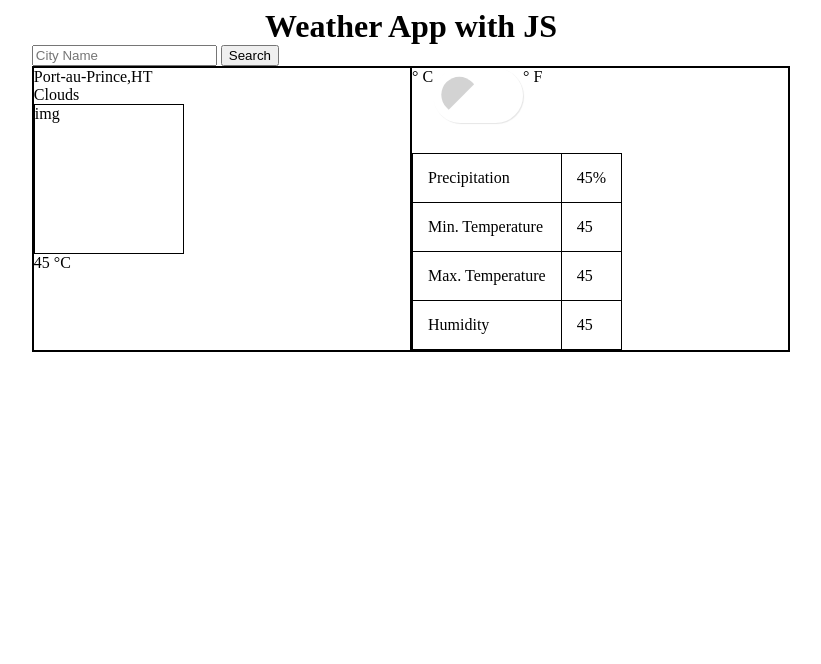
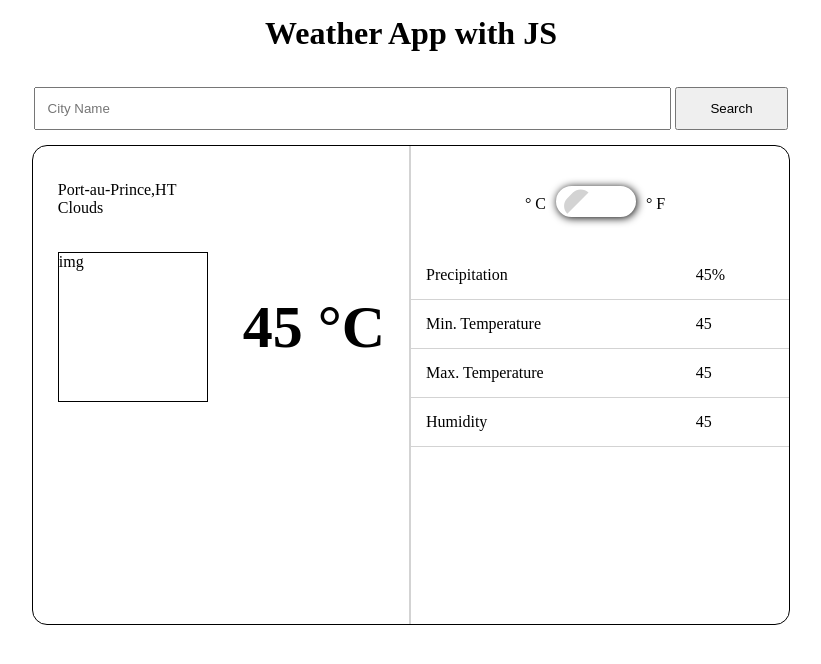
Before and after one commit to RoodzFernando/weather-app-js, a plain HTML site: page index.html in a window 1280 px wide. Shown: the whole page, without its empty margins (229-1050 px from the left). Drawn offline with Linux system fonts and the light colour scheme; no server answers.

Commit message:
Add more style

```diff
--- a/index.html
+++ b/index.html
@@ -21,8 +21,10 @@
         <div class="weather-info item">
             <span id="cityName">Port-au-Prince</span>,<span id="city-code">HT</span>
             <p id="description">Clouds</p>
-            <div id="weather-icon">img</div>
-            <span id="temperature">45 &deg;C</span>
+            <div class="div-info">
+                <div id="weather-icon">img</div>
+                <span id="temperature">45 &deg;C</span>
+            </div>
         </div>
 
         <div class="other-info item">
--- a/src/styles.scss
+++ b/src/styles.scss
@@ -10,6 +10,24 @@ body {
 body {
     h1 {
         text-align: center;
+        margin-top: 15px;
+        margin-bottom: 35px;
+    }
+    .search-container {
+        form {
+            margin-top: 15px;
+            margin-bottom: 15px;
+            text-align: center;
+            #cityName {
+                width: 84%;
+                padding: 12px;
+            }
+            input[type="submit"] {
+                width: 15%;
+                padding: 12px;
+                cursor: pointer;
+            }
+        }
     }
     .search-container,
     .container {
@@ -18,19 +36,37 @@ body {
     }
     .container {
         border: 1px solid #000;
+        border-radius: 15px;
         display: grid;
+        height: 60vh;
         grid-template-columns: 1fr 1fr;
-        .item {
-            border: 1px solid #000;
+        .weather-info {
+            padding-top: 35px;
+            padding-left: 25px;
+            border-right: 2px solid lightgrey;
+            .div-info {
+                margin-top: 35px;
+                display: flex;
+                span {
+                    margin-left: 35px;
+                    justify-content: center;
+                    align-self: center;
+                    font-size: 60px;
+                    font-weight: bold;
+                }
+            }
         }
         #weather-icon {
             height: 150px;
             width: 150px;
             border: 1px solid #000;
         }
+        table {
+            width: 100%;
+        }
         table,
         td {
-            border: 1px solid black;
+            border-bottom: 1px solid lightgrey;
             border-collapse: collapse;
         }
         td {
@@ -39,11 +75,22 @@ body {
         // toggle
         .toggle-button {
             display: flex;
+            padding-top: 35px;
+            justify-content: center;
+            position: relative;
+            span {
+                align-self: center;
+                padding-bottom: 25px;
+                &:first-child,
+                &:last-child {
+                    margin-right: 10px;
+                }
+            }
             .switch {
                 position: relative;
                 display: block;
                 width: 90px;
-                height: 55px;
+                height: 40px;
                 margin-bottom: 30px;
                 input {
                     display: none;
@@ -63,8 +110,8 @@ body {
                 .slider:before {
                     position: absolute;
                     content: "";
-                    bottom: 14px;
-                    top: 8px;
+                    bottom: 5px;
+                    top: 5px;
                     background-color: lightgrey;
                     transition: .5s;
                 }
@@ -77,9 +124,10 @@ body {
                 }
                 .slider.round {
                     border-radius: 35px;
+                    box-shadow: 1px 1px 8px 0px;
                 }
                 .slider.round:before {
-                    width: 43%;
+                    width: 40%;
                     height: 43%;
                     border-top-left-radius: 50px;
                     border-top-right-radius: 50px;
```
Also changed, not shown: src/styles.css, 1 other file.
